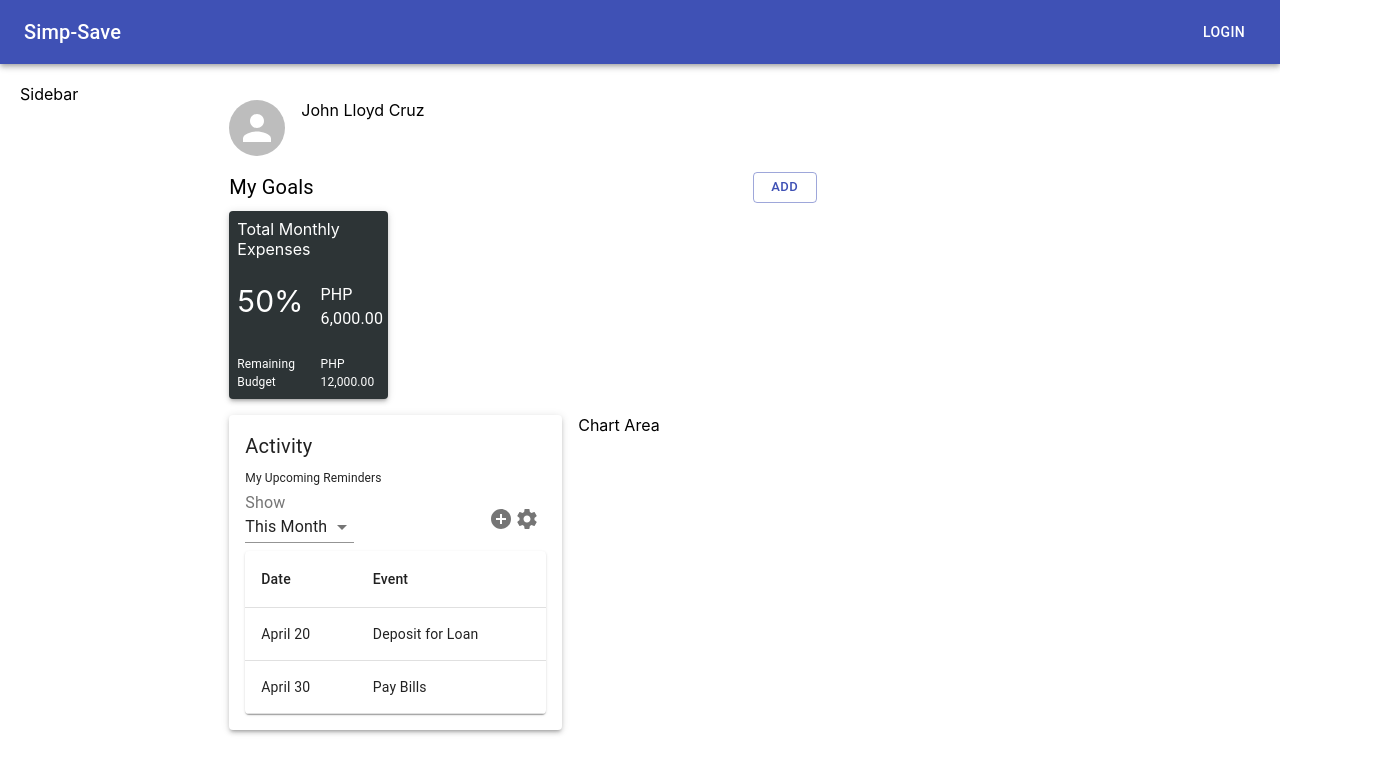
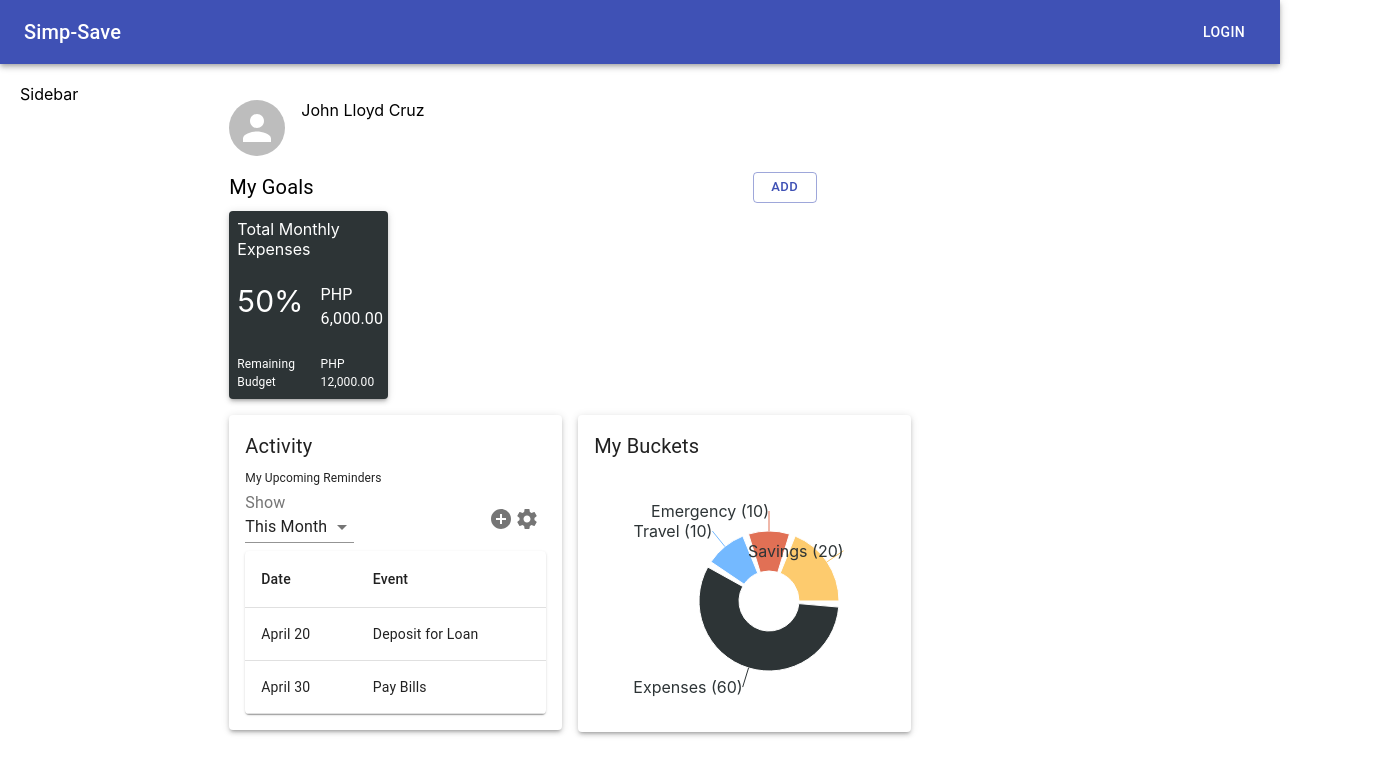
Before and after one commit to josephmeris/simp-save, a React (Create React App) app: page /usermaindashboard in a window 1280 px wide. Shown: the top 776 px of the page, 1394 px wide, since content can reach past the window. Built offline with nearby package versions, Linux system fonts and the light colour scheme.

Commit message:
Add Rechart

```diff
--- a/package.json
+++ b/package.json
@@ -16,6 +16,7 @@
     "react-redux": "^7.2.3",
     "react-router-dom": "^5.2.0",
     "react-scripts": "4.0.3",
+    "recharts": "^2.0.9",
     "redux": "^4.0.5",
     "web-vitals": "^1.1.1"
   },
--- a/src/Components/Dashboard/BucketsChart.js
+++ b/src/Components/Dashboard/BucketsChart.js
@@ -1,13 +1,67 @@
 import React, { Component } from 'react';
+import { PieChart, Pie, Sector, Cell, ResponsiveContainer } from 'recharts';
+import Typography from '@material-ui/core/Typography';
+import { withStyles } from "@material-ui/core/styles";
+import Paper from '@material-ui/core/Paper';
+
+const data = [
+    { name: 'Savings', value: 20 },
+    { name: 'Emergency', value: 10 },
+    { name: 'Travel', value: 10 },
+    { name: 'Expenses', value: 60 },
+  ];
+  const COLORS = ['#fdcb6e', '#e17055', '#74b9ff', '#2d3436'];
+
+  const styles = theme => ({
+    titleText: {
+        fontWeight: "fontWeightBold",
+        fontSize: 20
+    },
+    paper: {
+      padding: theme.spacing(2),
+    }
+});
+
+const renderCustomizedLabel = ({
+    x, y, name, value
+  }) => {
+    return (
+      <text x={x} y={y} fill="#2d3436" textAnchor="end" dominantBaseline="central">
+        {name} ({value})
+      </text>
+    );
+  };
+
 
 class BucketsChart extends Component {
     render() {
         const { classes } = this.props;
 
         return (
-            <div> Chart Area </div>
+            <div>
+                <Paper elevation={3} className={classes.paper}>
+                    <Typography className={classes.titleText}>My Buckets</Typography>
+                    <PieChart width={800} height={255} onMouseEnter={this.onPieEnter}>
+                        <Pie
+                            data={data}
+                            cx={170}
+                            cy={135}
+                            innerRadius={30}
+                            outerRadius={70}
+                            fill="#8884d8"
+                            paddingAngle={5}
+                            dataKey="value"
+                            label={renderCustomizedLabel}
+                        >
+                        {data.map((entry, index) => (
+                            <Cell key={`cell-${index}`} fill={COLORS[index % COLORS.length]} />
+                        ))}
+                        </Pie>
+                    </PieChart>
+                </Paper>
+            </div>
         );
     }
 }
 
-export default BucketsChart
+export default withStyles(styles)(BucketsChart)
```
Also changed, not shown: 1 other file (tests, documents, lock files or other folders).
